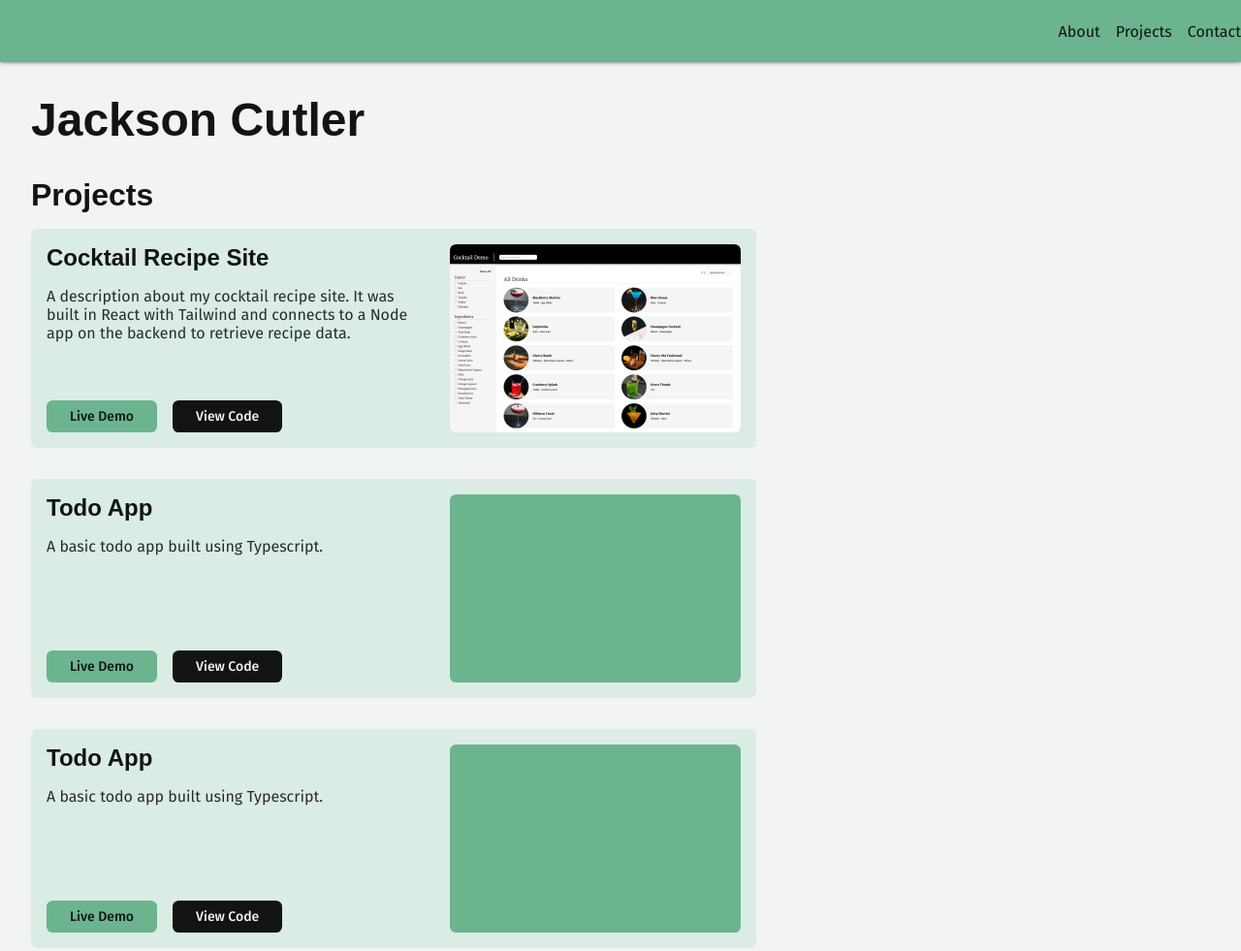
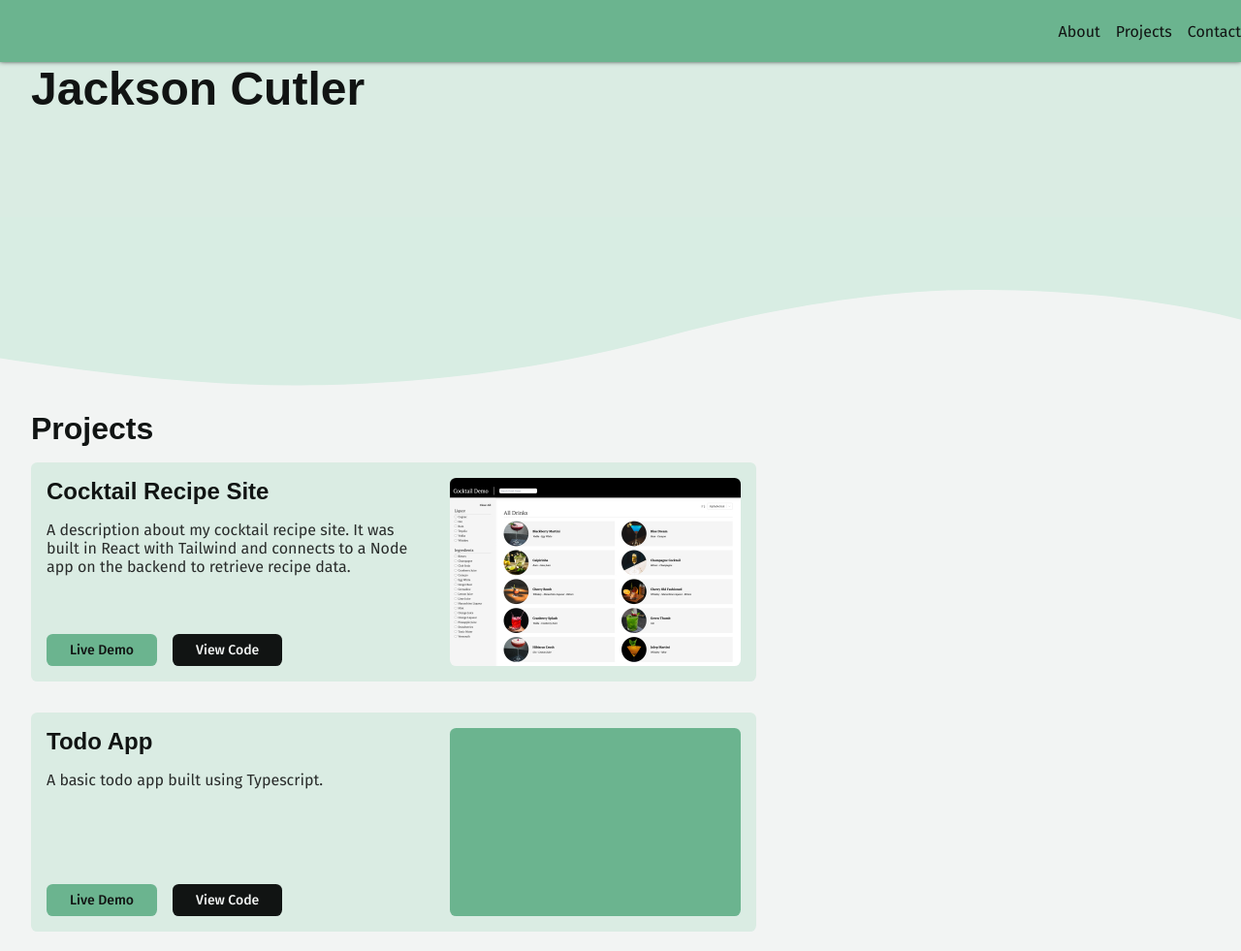
Before and after one commit to jacksoncutler/portfolio, a website built with Parcel: page src/index.html in a window 1280 px wide. Shown: the top 981 px of the page at 97% size. Built offline with nearby package versions, Linux system fonts and the light colour scheme; a web font is replaced by a local one.

Commit message:
Add background wave svg

```diff
--- a/src/index.html
+++ b/src/index.html
@@ -26,10 +26,12 @@
         </ol>
       </nav>
     </header>
+    <div class="header-spacer"></div>
     <main>
-      <section id="about">
+      <section id="about" class="hero">
         <h1>Jackson Cutler</h1>
       </section>
+      <div class="bg-wave"></div>
       <section id="projects">
         <h2>Projects</h2>
         <ul class="project-list">
@@ -50,7 +52,6 @@
             </div>
             <a href="#">
               <img class="project-img" src="assets/cocktail-site.jpg" />
-              <!-- <div class="img-placeholder"></div> -->
             </a>
           </li>
           <li class="container">
--- a/src/styles.css
+++ b/src/styles.css
@@ -48,10 +48,11 @@ html {
   --color-primary-light: color-mix(in srgb, var(--color-primary), #fff 75%);
   --color-secondary-light: color-mix(in srgb, var(--color-secondary), #fff 75%);
 
+  --spacing-md: 1rem;
+  --spacing-lg: 2rem;
   --spacing-header: 4rem;
   --spacing-footer: 5rem;
-  --spacing-md: 1rem;
-  --spacing-lg: 2rem;
+  --spacing-wave: 200px;
   --border-radius: 0.4rem;
 }
 
@@ -74,11 +75,12 @@ header {
 }
 
 main {
-  margin-top: var(--spacing-header);
-  padding: var(--spacing-lg);
   display: flex;
   flex-direction: column;
-  gap: var(--spacing-lg);
+}
+
+main > section {
+  padding-inline: var(--spacing-lg);
 }
 
 footer {
@@ -171,6 +173,23 @@ a:visited {
   justify-content: space-between;
 }
 
+.header-spacer {
+  height: var(--spacing-header);
+  background-color: var(--color-primary-light);
+}
+
+.hero {
+  min-height: 20vh;
+  background-color: var(--color-primary-light);
+}
+
+.bg-wave {
+  height: var(--spacing-wave);
+  background-image: url('./assets/bg-wave.svg');
+  background-size: 100% 100%;
+  z-index: -1;
+}
+
 .project-list {
   display: flex;
   flex-direction: column;
```
Also changed, not shown: src/assets/bg-wave.svg (added).
